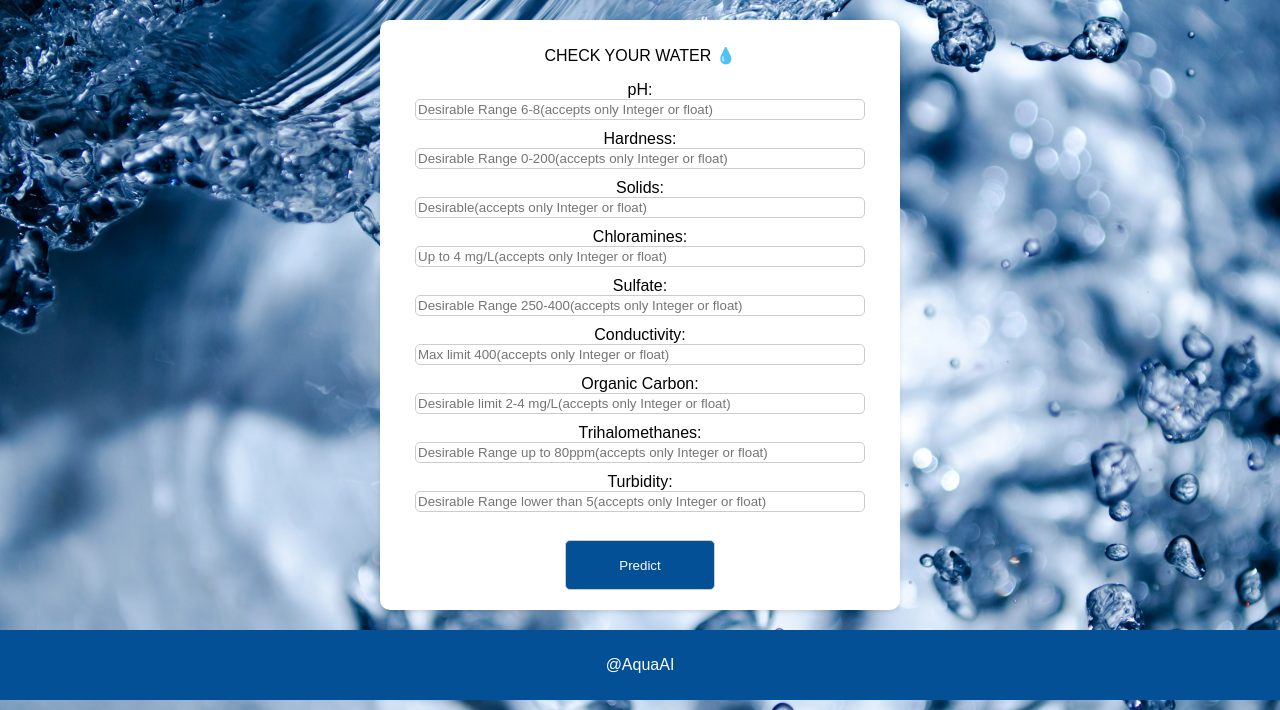
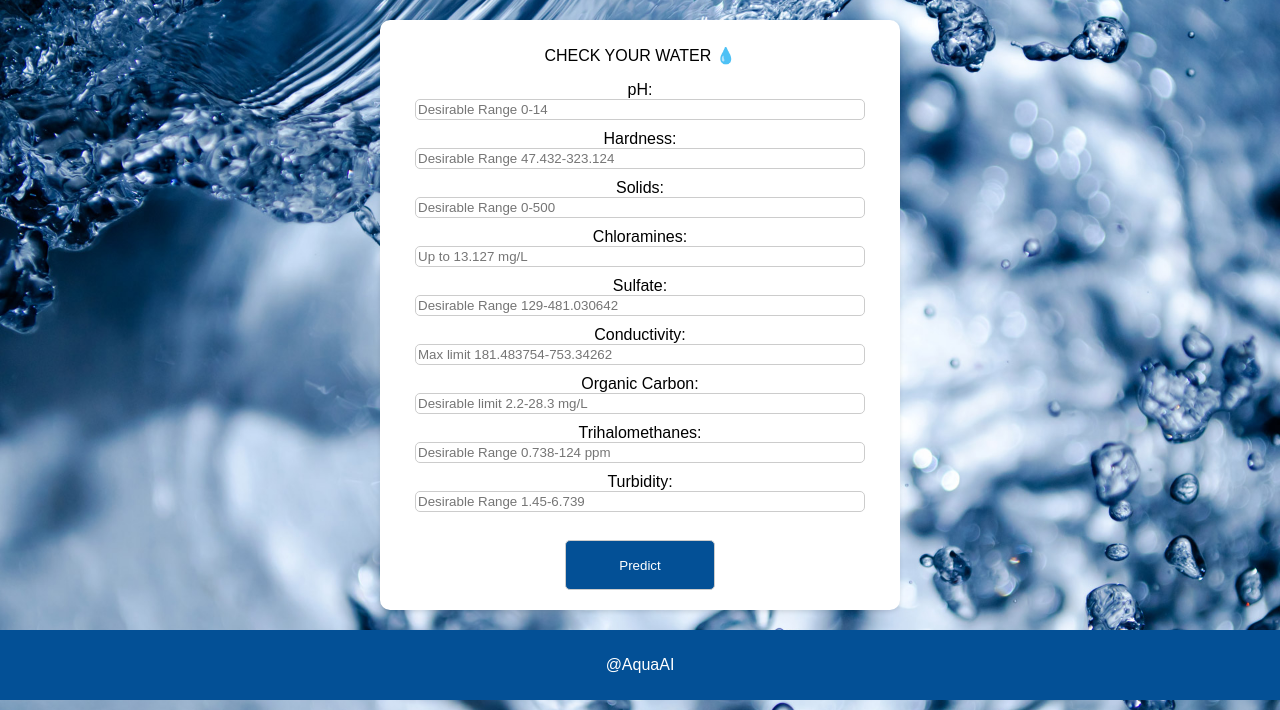
Before and after one commit to Mmhachio/AquaAI, a Flask app: page / in a window 1280 px wide. Shown: the part 90-800 px from the top of the page. Run offline with Flask 3, Linux system fonts and the light colour scheme; parts of the project's set-up code (start-up, migrations or seed data) failed here and were passed over.

Commit message:
Update index.html

```diff
--- a/templates/index.html
+++ b/templates/index.html
@@ -71,25 +71,35 @@
      <form id="predict-form" method="post" action="{{ url_for('predict') }}">
     <p>CHECK YOUR WATER 💧</p>
     <label for="ph">pH:</label><br>
-            <input type="number" id="ph" name="ph" step="any" placeholder="Desirable Range 6-8(accepts only Integer or float)"><br>
+    <input type="number" id="ph" name="ph" step="any" placeholder="Desirable Range 0-14" min="0" max="14"><br>
+
     <label for="hardness">Hardness:</label><br>
-            <input type="number" id="hardness" name="hardness" step="any" required placeholder="Desirable Range 0-200(accepts only Integer or float)"><br>
+    <input type="number" id="hardness" name="hardness" step="any" placeholder="Desirable Range 47.432-323.124" min="47.432" max="323.124"><br>
+
     <label for="solids">Solids:</label><br>
-            <input type="number" id="solids" name="solids" step="any" required placeholder="Desirable(accepts only Integer or float)"><br>
+    <input type="number" id="solids" name="solids" step="any" placeholder="Desirable Range 0-500" min="0" max="500"><br>
+
     <label for="chloramines">Chloramines:</label><br>
-            <input type="number" id="chloramines" name="chloramines" step="any" required placeholder="Up to 4 mg/L(accepts only Integer or float)"><br>
+    <input type="number" id="chloramines" name="chloramines" step="any" placeholder="Up to 13.127 mg/L" min="0" max="13.127"><br>
+
     <label for="sulfate">Sulfate:</label><br>
-            <input type="number" id="sulfate" name="sulfate" step="any" required placeholder="Desirable Range 250-400(accepts only Integer or float)"><br>
+    <input type="number" id="sulfate" name="sulfate" step="any" placeholder="Desirable Range 129-481.030642" min="129" max="481.030642"><br>
+
     <label for="conductivity">Conductivity:</label><br>
-            <input type="number" id="conductivity" name="conductivity" step="any" required placeholder="Max limit 400(accepts only Integer or float)"><br>
+    <input type="number" id="conductivity" name="conductivity" step="any" placeholder="Max limit 181.483754-753.34262" min="181.483754" max="753.34262"><br>
+
     <label for="organic_carbon">Organic Carbon:</label><br>
-            <input type="number" id="organic_carbon" name="organic_carbon" step="any" required placeholder="Desirable limit 2-4 mg/L(accepts only Integer or float)"><br>
+    <input type="number" id="organic_carbon" name="organic_carbon" step="any" placeholder="Desirable limit 2.2-28.3 mg/L" min="2.2" max="28.3"><br>
+
     <label for="trihalomethanes">Trihalomethanes:</label><br>
-            <input type="number" id="trihalomethanes" name="trihalomethanes" step="any" required placeholder="Desirable Range up to 80ppm(accepts only Integer or float)"><br>
+    <input type="number" id="trihalomethanes" name="trihalomethanes" step="any" placeholder="Desirable Range 0.738-124 ppm" min="0.738" max="124"><br>
+
     <label for="turbidity">Turbidity:</label><br>
-            <input type="number" id="turbidity" name="turbidity" step="any" required placeholder="Desirable Range lower than 5(accepts only Integer or float)"><br><br>
+    <input type="number" id="turbidity" name="turbidity" step="any" placeholder="Desirable Range 1.45-6.739" min="1.45" max="6.739"><br><br>
+
     <input type="submit" value="Predict" class="button">
 </form>
+
     </main>
     <footer>
         <p>@AquaAI</p>
```
Lines whose indentation alone changed are shown as unchanged.
